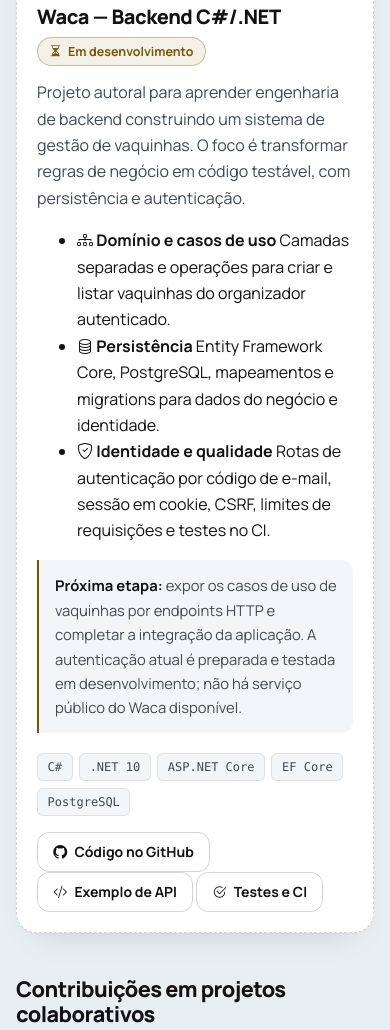
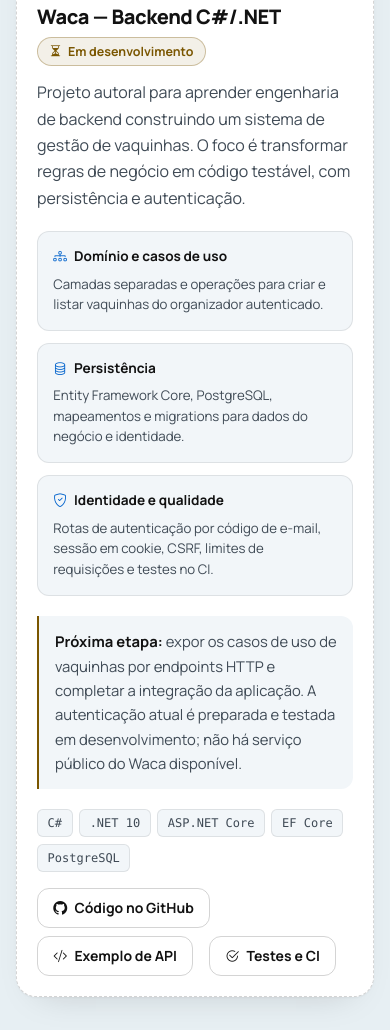
Before and after one commit to GuiFurlaneti/portfolio, a plain HTML site: page index.html in a window 390 px wide. Shown: the part 5685-6715 px from the top of the page. Drawn offline with nearby package versions, Linux system fonts and the light colour scheme.

Commit message:
style(portfolio): responsive Waca backend evidence cards

```diff
--- a/css/styles.css
+++ b/css/styles.css
@@ -942,6 +942,48 @@ body.light-mode #icon-sun { display: inline; }
 }
 .waca-rodape .tags { margin: 0; }
 
+/* Evidências técnicas do Waca: leitura rápida sem simular uma interface pronta. */
+.waca-evidencias {
+  display: grid;
+  grid-template-columns: repeat(3, minmax(0, 1fr));
+  gap: 0.75rem;
+  margin: 1.25rem 0;
+  padding: 0;
+  list-style: none;
+}
+.waca-evidencias li {
+  min-width: 0;
+  padding: 0.95rem;
+  border: 1px solid var(--border);
+  border-radius: var(--r-md);
+  background: var(--surface-2);
+}
+.waca-evidencias strong {
+  display: block;
+  margin-bottom: 0.45rem;
+  color: var(--text);
+  font-size: 0.85rem;
+  line-height: 1.4;
+}
+.waca-evidencias strong i { margin-right: 0.28rem; color: var(--accent); }
+.waca-evidencias span {
+  display: block;
+  color: var(--text-2);
+  font-size: 0.83rem;
+  line-height: 1.55;
+  overflow-wrap: anywhere;
+}
+.waca-links {
+  display: flex;
+  flex-wrap: wrap;
+  align-items: center;
+  gap: 0.5rem 1rem;
+}
+@media (max-width: 850px) {
+  .waca-evidencias { grid-template-columns: 1fr; }
+}
+
+
 @media (max-width: 559px) {
   .projeto-compacto.waca { grid-template-columns: 1fr; }
   .waca-logo { width: 44px; height: 44px; }
```
